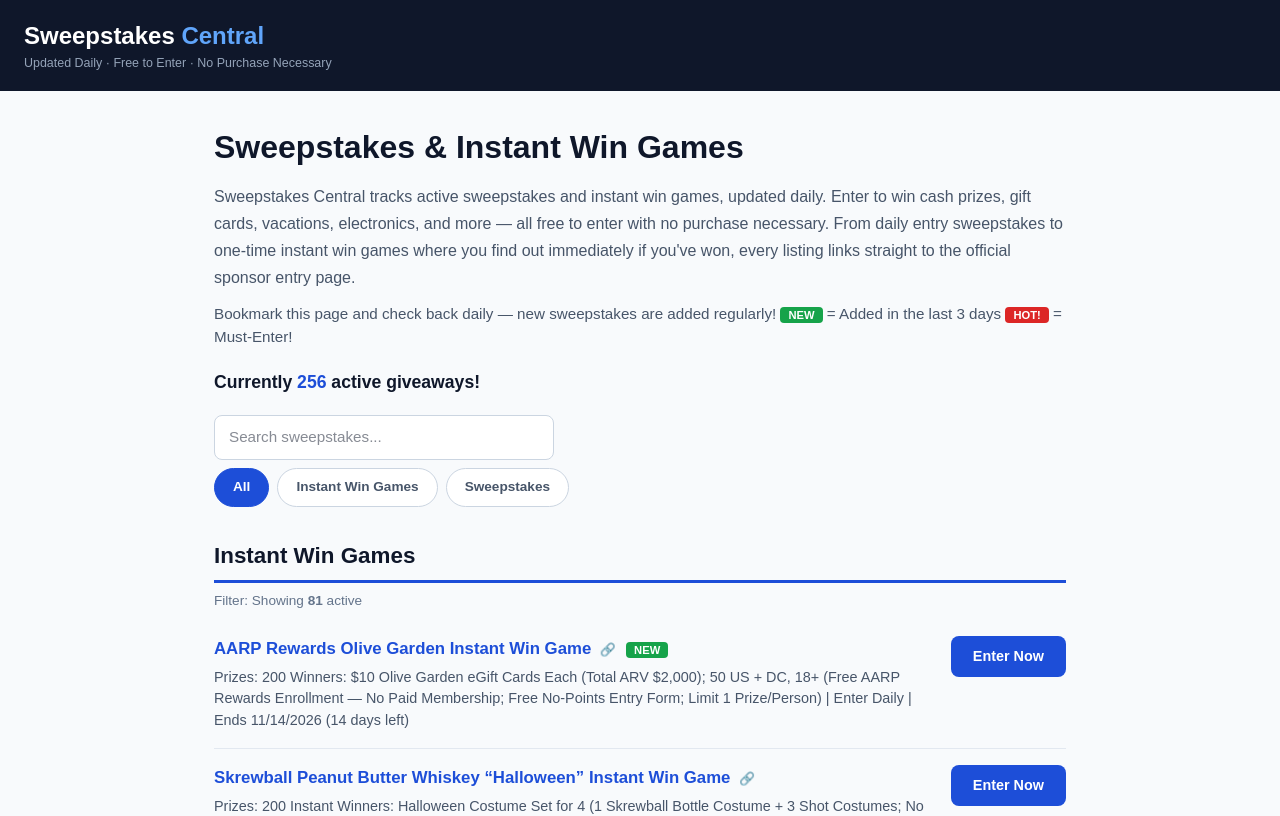
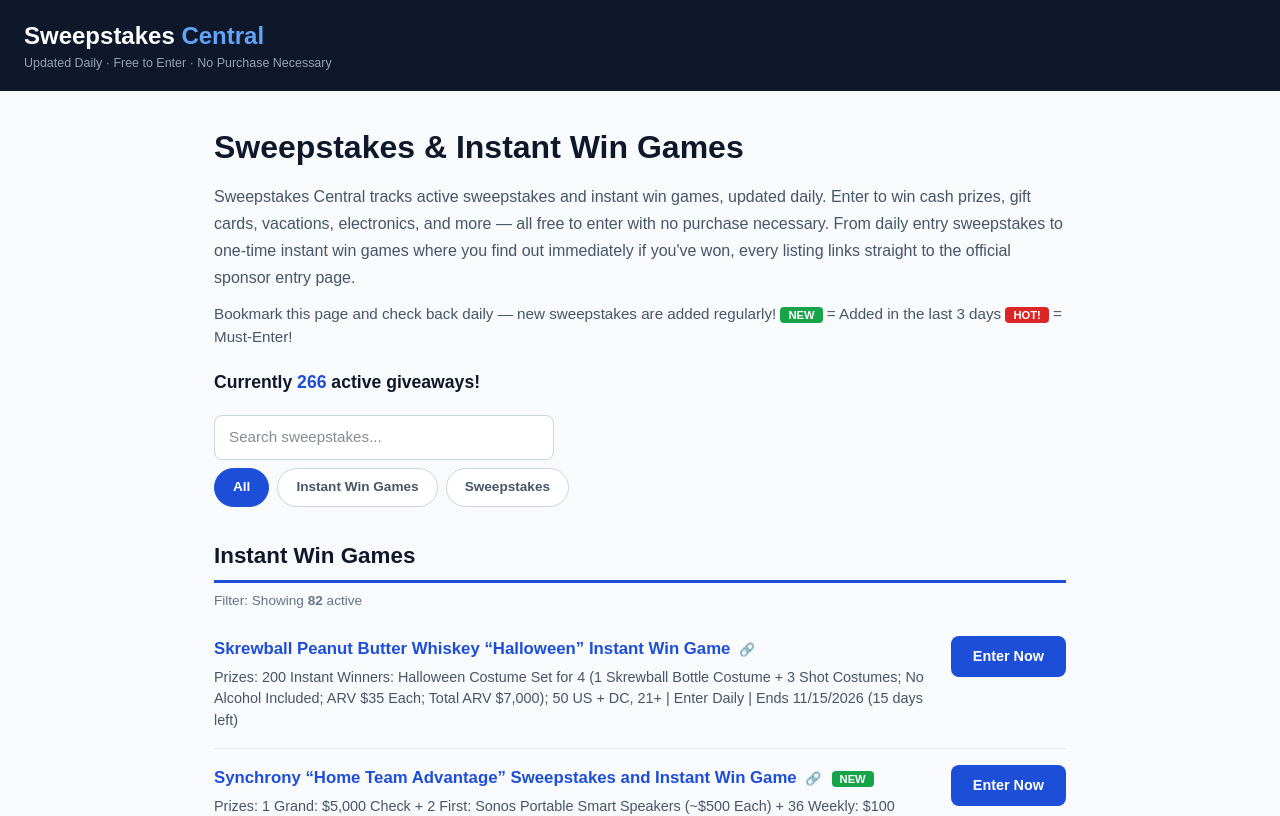
Before and after one commit to haroun26-dev/brandnewsite, a Next.js app: page / in a window 1280 px wide. Shown: the top 816 px of the page. Built offline with nearby package versions, Linux system fonts and the light colour scheme.

Commit message:
Refresh listings

```diff
--- a/app/page.tsx
+++ b/app/page.tsx
@@ -17,10 +17,10 @@ interface Listing {
   added: string; // YYYY-MM-DD — NEW badge shows when added within the last 3 days
 }
 
-// Listings verified November 14, 2026. Update this list regularly —
+// Listings verified November 15, 2026. Update this list regularly —
 // remove ended sweepstakes and add new ones by editing this file and redeploying.
 const SWEEPSTAKES: Listing[] = [
-// Listings verified November 14, 2026. Update this list regularly —
+// Listings verified November 15, 2026. Update this list regularly —
 // remove ended sweepstakes and add new ones by editing this file and redeploying.
   // ---- Instant Win Games ----
 
@@ -675,16 +675,6 @@ const SWEEPSTAKES: Listing[] = [
     added: "2026-11-08",
   },
 
-  {
-    id: 447,
-    title: "AARP Rewards Olive Garden Instant Win Game",
-    type: "instant",
-    prizes: "200 Winners: $10 Olive Garden eGift Cards Each (Total ARV $2,000); 50 US + DC, 18+ (Free AARP Rewards Enrollment \u2014 No Paid Membership; Free No-Points Entry Form; Limit 1 Prize/Person)",
-    frequency: "Enter Daily",
-    ends: "2026-11-14",
-    url: "https://sweeps.aarp.org/",
-    added: "2026-11-08",
-  },
 
   {
     id: 459,
@@ -962,6 +952,30 @@ const SWEEPSTAKES: Listing[] = [
     ends: "2026-11-18",
     url: "https://navimow.com/pages/black-friday",
     added: "2026-11-14",
+  },
+
+
+  {
+    id: 552,
+    title: "ECS Tuning & Turner Motorsport \u201cHoliday 2026\u201d Instant Win Game and Sweepstakes",
+    type: "instant",
+    prizes: "225 Instant Winners: $20 Store Credit Each ($4,500) + Sweepstakes: $10,000 Store Credit (or $5,000 Cash), $2,500 Credit, $1,000 Credit (Total ARV $18,000); 50 US + DC + Canada (Excl. Quebec), Age of Majority (Licensed Drivers; 19+ AL/NE, 21+ MS)",
+    frequency: "Enter Daily",
+    ends: "2027-01-04",
+    url: "https://spintowin.ecstuning.com",
+    hot: true,
+    added: "2026-11-15",
+  },
+
+  {
+    id: 553,
+    title: "AARP Rewards BURGER KING\u00ae eGift Card Instant Win Game",
+    type: "instant",
+    prizes: "200 Winners: $10 BURGER KING\u00ae eGift Cards Each (Total ARV $2,000); 50 US + DC, 18+ (Free AARP Rewards Enrollment \u2014 No Paid Membership; Free No-Points Entry Form; Limit 1 Prize/Person)",
+    frequency: "Enter Daily",
+    ends: "2026-11-21",
+    url: "https://sweeps.aarp.org/",
+    added: "2026-11-15",
   },
 
   // ---- Sweepstakes ----
@@ -2980,6 +2994,109 @@ const SWEEPSTAKES: Listing[] = [
     ends: "2026-11-15",
     url: "https://www.southernliving.com/",
     added: "2026-11-14",
+  },
+
+  {
+    id: 554,
+    title: "DoorDash \u201cFall Football Streaks Rewards\u201d Sweepstakes",
+    type: "sweepstakes",
+    prizes: "Grand: $757,500 Cash Toward a House + Refrigerator (up to $2,500) + 1 Year of Dr Pepper (ARV $760,500) + Monthly Prizes Incl. 2027 SRT Charger Hellcat ($200,000), College Football Experience ($50,000), 1 Year of Groceries ($12,000) + 4,000 \u00d7 $250 Gift Cards/Venmo (Total ARV $2,022,500); 50 US + DC, 18+ (Active DoorDash Account; Entry via Qualifying Saturday Orders or Free Mail-in AMOE)",
+    frequency: "Enter Monthly",
+    ends: "2026-11-28",
+    url: "https://help.doordash.com/en-us/consumers/article/doordash-fall-football-streaks-rewards-sweepstakes",
+    hot: true,
+    added: "2026-11-15",
+  },
+
+  {
+    id: 555,
+    title: "VanLife US \u201cVL14\u201d \u2014 Restored 1977 Airstream Excella 500 + Ford F-150 + $20K Cash",
+    type: "sweepstakes",
+    prizes: "1 Winner: Fully Restored 1977 Airstream Excella 500 ($81,500) + 2022 Ford F-150 ($39,500) + $20,000 Cash (Total ARV $141,000; Winner Announced Dec 16, 2026); US + Canada, 18+ (Free Mail-in AMOE; Purchases Earn Extra Entries)",
+    frequency: "Enter Once",
+    ends: "2026-12-11",
+    url: "https://vanlife.us/pages/vintage-restored-1977-airstream",
+    hot: true,
+    added: "2026-11-15",
+  },
+
+  {
+    id: 556,
+    title: "Smirnoff \u201cFlyaway\u201d Sweepstakes (Marvel Studios\u2019 Avengers: Doomsday)",
+    type: "sweepstakes",
+    prizes: "206 Winners: Grand: $10,000 in eGift Cards Toward Travel to the Sponsor\u2019s Event in Grand Rapids, MI + 200 \u00d7 Smirnoff \u00d7 Avengers: Doomsday Chalices ($150 Each) + 5 \u00d7 Avengers: Doomsday Record Players ($150 Each; Total ARV $40,750); Legal US, 21+ (VA Residents Eligible for Grand Prize Drawing Only)",
+    frequency: "Enter Once",
+    ends: "2026-11-23",
+    url: "https://www.smirnoff.com",
+    added: "2026-11-15",
+  },
+
+  {
+    id: 557,
+    title: "Boost Mobile \u201c12 Days of Giveaways\u201d Sweepstakes (12 Days of Boostmas)",
+    type: "sweepstakes",
+    prizes: "58 Prizes: Samsung Devices, $1,000 VISA Gift Cards, Mike Tyson Signed Gear Bundle + Grand Samsung Bundle \u2014 Galaxy S26 Ultra, Galaxy Tab A11+ 5G, Galaxy XR, Galaxy Buds4, Galaxy Watch9 (Total ARV $42,347.32; Daily Drawings Dec 10\u201321); 48 Contiguous US + DC, 18+",
+    frequency: "Enter Once",
+    ends: "2026-12-20",
+    url: "https://boost12daysofgiveaways.com",
+    hot: true,
+    added: "2026-11-15",
+  },
+
+  {
+    id: 558,
+    title: "Roam2Rescue 2026 Subaru Crosstrek Hybrid + $10K Cash Giveaway",
+    type: "sweepstakes",
+    prizes: "1 Grand-Prize Winner: 2026 Subaru Crosstrek Hybrid Limited + $10,000 Cash (ARV $45,000); US, 18+ (Free AMOE Postcard Entry; Donations Earn Extra Entries)",
+    frequency: "Enter Once",
+    ends: "2026-11-29",
+    url: "https://www.roam2rescue.com",
+    hot: true,
+    added: "2026-11-15",
+  },
+
+  {
+    id: 559,
+    title: "Shane Co. \u201c$10K Sparkle Spree\u201d Sweepstakes",
+    type: "sweepstakes",
+    prizes: "31 Winners: Grand: $10,000 Shane Co. Gift Card + 10 \u00d7 $500 Gift Cards + 20 \u00d7 $50 Gift Cards (Total ARV $16,000); 50 US + DC, 18+",
+    frequency: "Enter Once",
+    ends: "2026-11-22",
+    url: "https://shaneco.com/10ksparklespree",
+    added: "2026-11-15",
+  },
+
+  {
+    id: 560,
+    title: "Zenbivy \u201c$1,000 Shopping Spree\u201d Sweepstakes",
+    type: "sweepstakes",
+    prizes: "1 Winner: $1,000 Zenbivy Shopping Spree for Camping/Outdoor Gear (ARV $1,000); US, 18+",
+    frequency: "Enter Once",
+    ends: "2026-11-19",
+    url: "https://www.zenbivy.com",
+    added: "2026-11-15",
+  },
+
+  {
+    id: 561,
+    title: "Wheel of Fortune \u201cLive More Floridays II\u201d Sweepstakes",
+    type: "sweepstakes",
+    prizes: "5 Winners: Florida Trip for 4 Each (ARV $7,135\u2013$9,310 Each; Total ARV $40,363); US/DC + Canada (Excl. Quebec), Age of Majority (1 Entry per Episode Drawing)",
+    frequency: "Enter Once",
+    ends: "2026-11-21",
+    url: "https://www.wheeloffortune.com/win",
+    added: "2026-11-15",
+  },
+
+  {
+    id: 562,
+    title: "Crutchfield \u201c$350 November\u201d Gift Card Sweepstakes",
+    type: "sweepstakes",
+    prizes: "1 Winner: $350 Crutchfield Gift Card; US, 18+ (Entry via Crutchfield Email Signup)",
+    frequency: "Enter Once",
+    ends: "2026-11-30",
+    url: "https://www.crutchfield.com",
+    added: "2026-11-15",
   },
 
 ];
@@ -3314,7 +3431,7 @@ export default function Home() {
         </section>
 
         <p style={{ color: "#94a3b8", fontSize: "0.8rem", marginTop: "40px", lineHeight: 1.6 }}>
-          Listings last verified November 14, 2026. Always check the official rules on
+          Listings last verified November 15, 2026. Always check the official rules on
           the sponsor&apos;s page before entering. Sweepstakes Central is not affiliated
           with the sponsors listed.
         </p>
```
